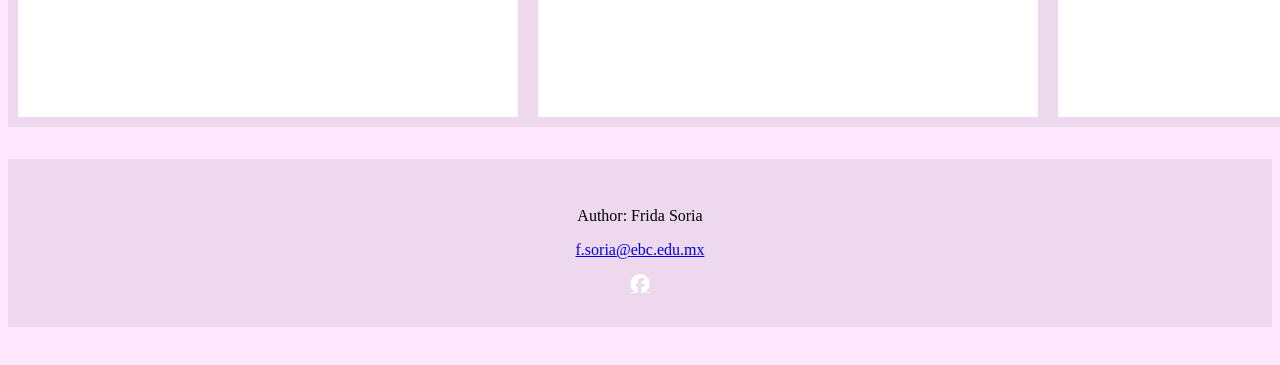
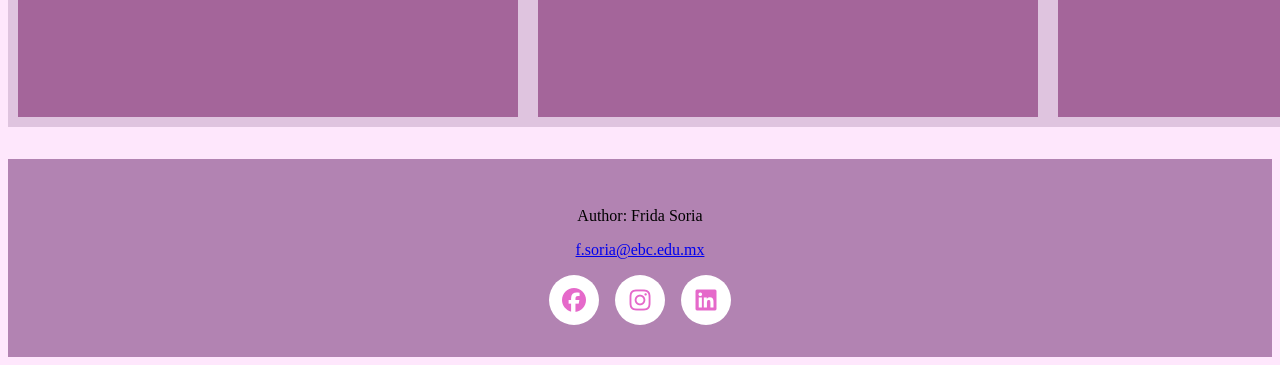
Before and after one commit to fsoria-droid/repositorio-frida-soria, a plain HTML site: page s18-fridasoria/src/index.html in a window 1280 px wide. Shown: the part 531-896 px from the top of the page. Before the commit the page ends 866 px from the top, so only its background shows below. Drawn offline with Linux system fonts and the light colour scheme.

Commit message:
Reemplazar

```diff
--- a/s18-fridasoria/src/index.html
+++ b/s18-fridasoria/src/index.html
@@ -1,8 +1,10 @@
 <html lang="es">
   <head>
     <meta charset="UTF-8">
-    <link rel="icon" href="img/favicon.ico">
-    <link rel="stylesheet" href="https://cdnjs.cloudflare.com/ajax/libs/font-awesome/6.6.0/css/font-awesome.min.css">
+
+    <link rel="stylesheet" href="https://cdnjs.cloudflare.com/ajax/libs/font-awesome/6.6.0/css/all.min.css">
+    <link rel="stylesheet" href="https://cdnjs.cloudflare.com/ajax/libs/font-awesome/7.0.1/css/all.min.css" integrity="sha512-2SwdPD6INVrV/lHTZbO2nodKhrnDdJK9/kg2XD1r9uGqPo1cUbujc+IYdlYdEErWNu69gVcYgdxlmVmzTWnetw==" crossorigin="anonymous" referrerpolicy="no-referrer" />
+
     <link rel="stylesheet" href="style.css">
 
     <title> Grid and Icons </title>
@@ -42,7 +44,10 @@ width=300px>
    <p>Author: Frida Soria </p><p><a href="correo:f.soria@ebc.edu.mx">f.soria@ebc.edu.mx</a></p>
 
     <div class="social">
-   <a href="#"  class= "fab fa-facebook"> </i></a>
+   <a href="#"><i class="fab fa-facebook"> </i>
+   <a href="#"><i class="fab fa-instagram"> </i>
+   <a href="#"><i class="fab fa-linkedin"> </i>
+  </a>
     </div>
 
    </footer>
--- a/s18-fridasoria/src/style.css
+++ b/s18-fridasoria/src/style.css
@@ -7,30 +7,44 @@ h1,p{
 }
 .container{
   display: flex;
-  background-color: #EDD8ED;
+  background-color: #dfc4df;
   width: 2000px;
   margin: 20px auto;
   content: center;
 }
 
 .container div{
-  background-color: white;
+  background-color: rgb(164, 101, 154);
   margin:10px;
-    padding:100px;
+  padding:100px;
   font-size: 20px;
 
 }
 
 footer{
-  background: #EDD8ED;
-  color: white;
+  background: #b283b2;
+  color: #b283b2;
   text-align:center;
   padding: 2rem;
   margin-top: 2rem;
 }
 
-.social a{
-  color: white;
-  margin: 0 1rem;
-  font-size: 1.2rem;
+.social {
+  display: flex;
+  gap: 1rem;
+  justify-content: center;
+  margin-top: 1rem;
 }
+
+.social a {
+  display: inline-flex;
+  align-items: center;
+  justify-content: center;
+  width: 50px;
+  height: 50px;
+  background: #ffffff;
+  color:#e569ca;
+  border-radius: 50%;
+  text-decoration: none;
+  font-size: 1.5rem;
+}
```
Also changed, not shown: 2 other files.
